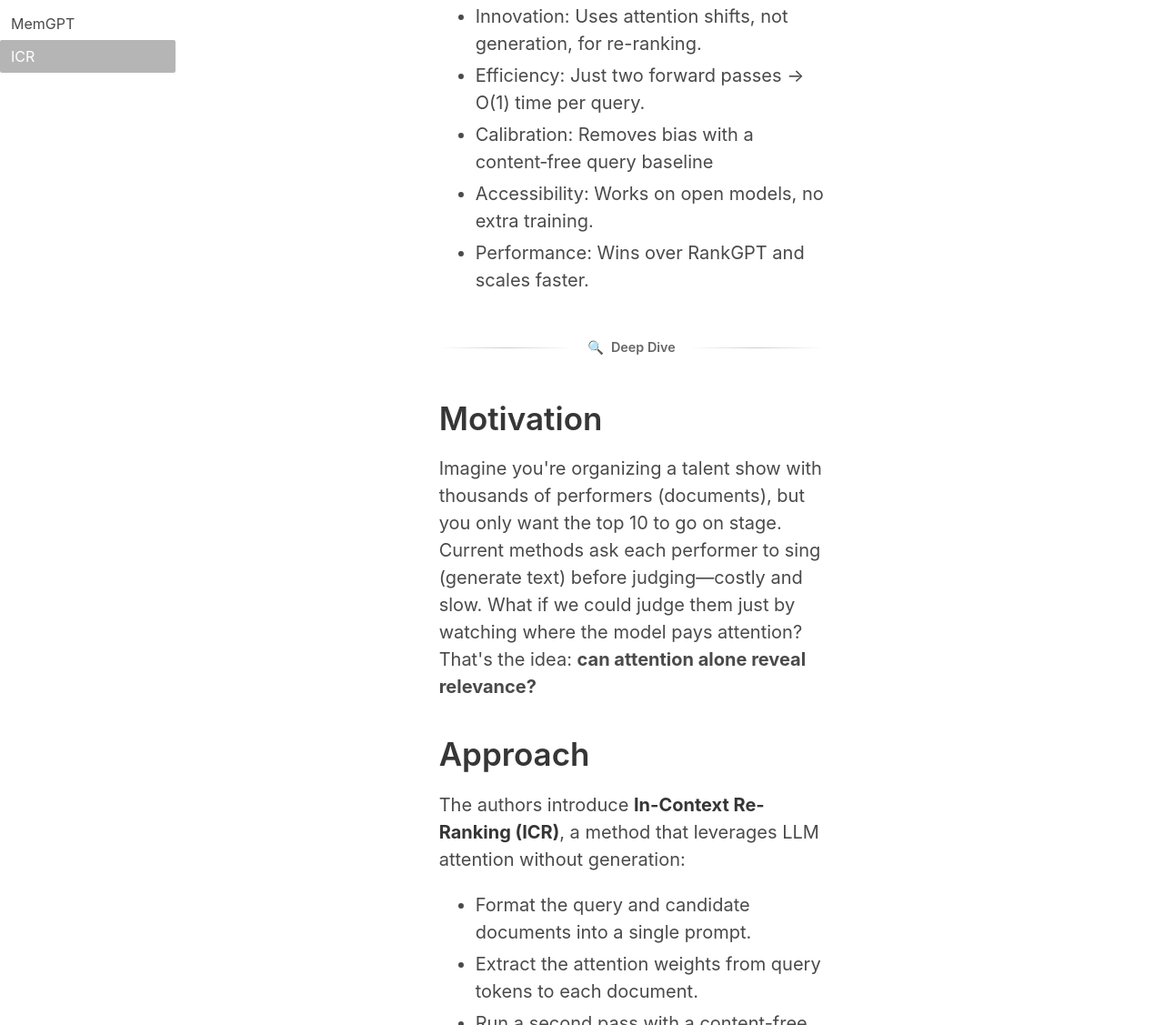
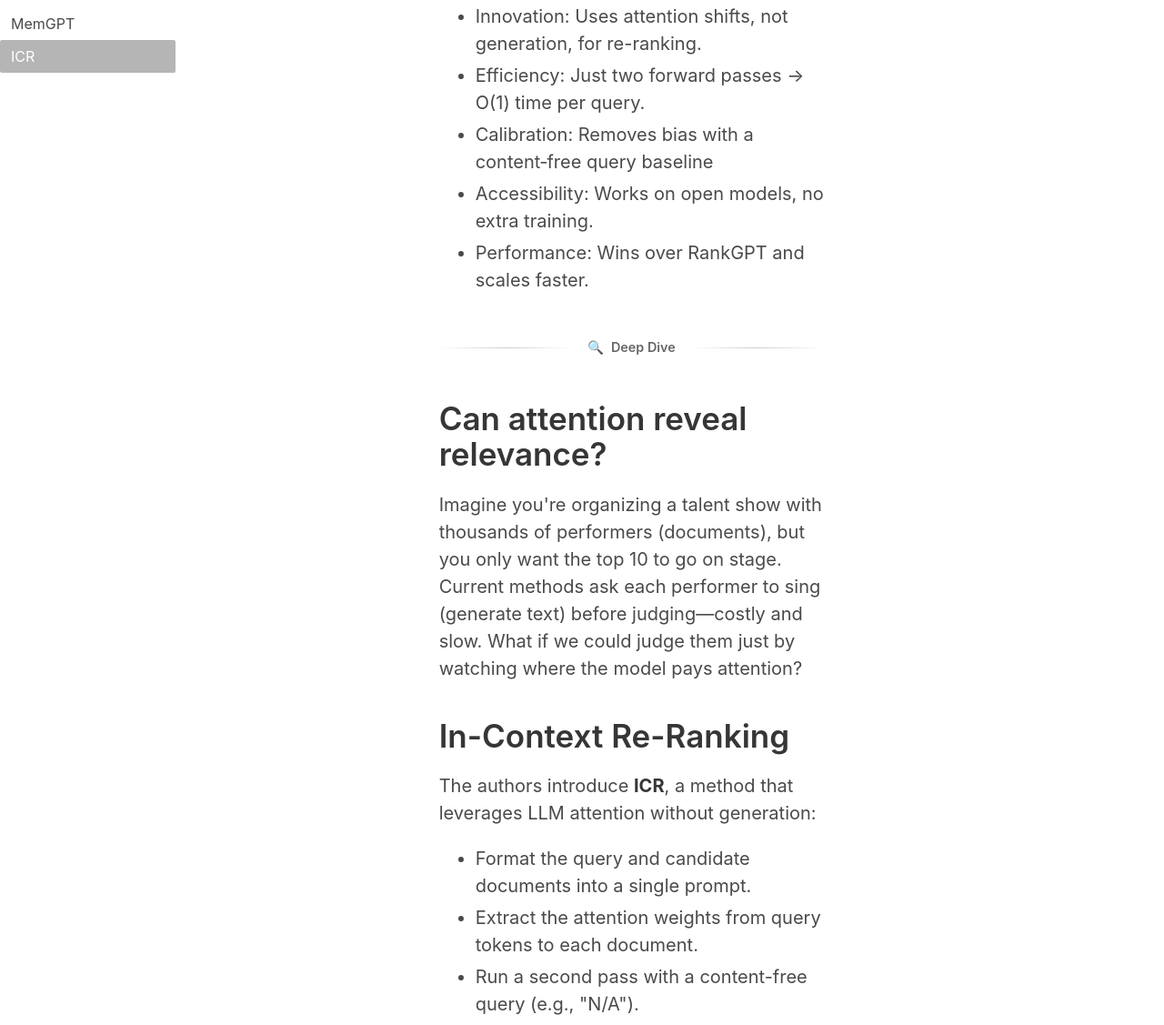
Before and after one commit to quanmai/quanmai.github.io, a plain HTML site: page learning/icr.html in a window 1280 px wide. Shown: the part 414-1541 px from the top of the page at 91% size. Drawn offline with nearby package versions, Linux system fonts and the light colour scheme; some icons are missing.

Commit message:
Update icr.html

```diff
--- a/learning/icr.html
+++ b/learning/icr.html
@@ -82,7 +82,7 @@
                                 My notes on the paper <a href="https://openreview.net/pdf?id=yzloNYH3QN" target="_blank">Attention In LLMs Yields Efficient Zero-Shot Rerankers </a> by Chen et al. (2024).
                             </p>
 
-                            <h2>Why it's cool?</h2>
+                            <h2>Why it's cool? - TL;DR</h2>
                             <ul>
                                 <li>Innovation: Uses attention shifts, not generation, for re-ranking.</li>
                                 <li>Efficiency: Just two forward passes → O(1) time per query.</li>
@@ -108,15 +108,16 @@
                             <div style="flex: 1; height: 1px; background: linear-gradient(to right, transparent, #ccc, transparent);"></div>
 </div>
 
-                            <h2>Motivation</h2>
+                            <h2>Can attention reveal relevance?</h2>
                             <p>
                                 Imagine you're organizing a talent show with thousands of performers (documents), but you only want the top 10 to go on stage. Current methods ask each performer to sing (generate text) before judging—costly and slow.
-                                What if we could judge them just by watching where the model pays attention? That's the idea: <b>can attention alone reveal relevance?</b>
+                                What if we could judge them just by watching where the model pays attention?
+                                <!-- That's the idea: <b>can attention alone reveal relevance?</b> -->
                             </p>
 
-                            <h2>Approach</h2>
+                            <h2>In-Context Re-Ranking</h2>
                             <p>
-                                The authors introduce <strong>In-Context Re-Ranking (ICR)</strong>, a method that leverages LLM attention without generation:
+                                The authors introduce <strong>ICR</strong>, a method that leverages LLM attention without generation:
                             </p>
                             <ul>
                                 <li>Format the query and candidate documents into a single prompt.</li>
```
